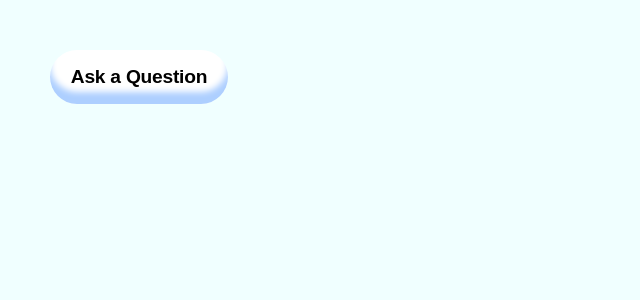
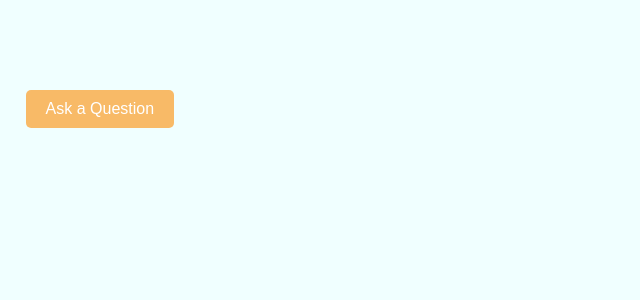
Before and after one commit to DevintthHaran/SDGP, a React (Create React App) app in the folder Frontend/sdgp-project/: page /chat in a window 1280 px wide. Shown: the top 300 px of the page, without its empty margins (0-640 px from the left). Built offline with nearby package versions, Linux system fonts and the light colour scheme; a web font is replaced by a local one.

Commit message:
Updating the styles part-1

```diff
--- a/Frontend/sdgp-project/src/style/Admin.css
+++ b/Frontend/sdgp-project/src/style/Admin.css
@@ -1,14 +1,14 @@
 /* Admin Dashboard Container */
 .Admin {
-    background-color: #E3E9FF;
-    font-family: Arial, sans-serif;
+    background-color: #FFFFFF;
+    font-family: 'manrope';
     height: 100vh;
+    margin-top: 5%;
 }
 
 .admin-dashboard {
     padding: 20px;
-    background-color: #c4d1fe;
-    min-width: 1500px; /* Limits width */
+    background-color: #FFFFFF; /* Limits width */
     margin: 50px 20px 0 20px; /* Centers the content */
   }
 
--- a/Frontend/sdgp-project/src/style/Career.css
+++ b/Frontend/sdgp-project/src/style/Career.css
@@ -2,9 +2,10 @@
   margin: 20px auto;
   padding: 20px;
   max-width: 600px;
-  background-color: #f9f9f9;
+  background-color: #ffffff;
   border-radius: 10px;
   box-shadow: 0 0 10px rgba(0, 0, 0, 0.1);
+  margin-top: 5%;
 }
 
 .careerassessment .progress-bar {
@@ -12,8 +13,6 @@
   background-color: #e0e0e0;
   border-radius: 10px;
   margin: 20px 0;
-
-
 }
 
 
@@ -39,6 +38,7 @@
   background-color: #f9f9f9;
   border-radius: 10px;
   box-shadow: 0 0 10px rgba(0, 0, 0, 0.1);
+  margin-top: 7%;
 }
 
 .careerassessment ul {
@@ -52,44 +52,46 @@
   padding: 10px;
   border-radius: 5px;
 }
-
 .careerassessment .intro {
+  display: flex;
+  align-items: center;
+  justify-content: center;
+  gap: 20px; /* Adds spacing between the image and the text */
   margin: 20px auto;
   padding: 20px;
-  max-width: 800px;
-  text-align: center;
-  background-color: #f9f9f9;
+  max-width: 900px;
+  text-align: left; /* Align text to the left */
+  background-color: #ffffff;
   border-radius: 10px;
-  box-shadow: 0 0 10px rgba(25, 219, 233, 0.1);
+  margin-top: 7%;
 }
 
 .careerassessment .intro-image {
-  width: 100%;
-  max-width: 600px;
+  width: 50%; /* Adjust width */
+  max-width: 400px;
   height: auto;
-  margin: 20px 0;
   border-radius: 10px;
-  margin-left: 20px;
-  padding-left: 120px;
+}
+
+.careerassessment .intro-content {
+  flex: 1; /* Allows the content section to take remaining space */
 }
 
 .careerassessment .intro h2 {
   font-size: 2rem;
   margin-bottom: 20px;
-  font-weight: bold;
-  text-shadow: 2px 2px 4px rgba(86, 75, 246, 0.5);
+  font-family: 'Manrope', sans-serif;
 }
 
 .careerassessment .intro p {
-  font-size: 1.2rem;
-  line-height: 1.5;
+  font-size: 17px;
   margin-bottom: 20px;
-  text-shadow: 1px 1px 3px rgba(85, 58, 235, 0.5);
+  font-family: 'Manrope', sans-serif;
 }
 
 .careerassessment button {
-  background-color: #305cdf;
-  color: black;
+  background-color: #fd9b23b0;
+  color: white;
   padding: 10px 20px;
   border: none;
   border-radius: 5px;
@@ -98,8 +100,7 @@
 }
 
 .careerassessment button:hover {
-  background-color: #083c9c;
-  transform: scale(1.25);
+  background-color: #818C78;
 
 }
 
@@ -116,7 +117,7 @@
   max-width: 400px;
   padding: 15px;
   font-size: 16px;
-  background-color: #36b9dd;
+  background-color: #fd9b23b0;
   border: none;
   border-radius: 5px;
   cursor: pointer;
@@ -124,6 +125,6 @@
 }
 
 .careerassessment .options button:hover {
-  background-color: #1329d1;
+  background-color: #5C7285;
   transform: scale(1.05);
 }
--- a/Frontend/sdgp-project/src/style/Cart.css
+++ b/Frontend/sdgp-project/src/style/Cart.css
@@ -10,6 +10,7 @@
     box-shadow: -2px 0 4px hsl(0 4% 15% / 10%);
     transition: 0.3s;
     z-index: 1000;
+    margin-top: 5%;
 }
 .cart.active {
     right: 0;
@@ -68,20 +69,21 @@
 }
 .buy-now {
     text-align: center;
-    font-size: 24px;
-    width: 100%;
+    font-size: 18px;
+    width: 50%;
     padding: 15px 0;
     border: 0;
     outline: none;
     cursor: pointer;
     margin-top: 5px;
-    border-bottom-right-radius: 20px;
-    border-bottom-left-radius: 20px;
-    font-weight: 555;
     cursor: pointer;
+    background-color: #fd9b23b0;
+    border-radius: 15px;
+    margin-left: 50%;
+    margin-top: 25px;
 }
 .buy-now:hover {
-    background: blue;
+    background: #5C7285;
 }
 #exit-cart {
     position: absolute;
--- a/Frontend/sdgp-project/src/style/Chat.css
+++ b/Frontend/sdgp-project/src/style/Chat.css
@@ -1,40 +1,25 @@
 /*Chat Button */
 .chat-component {
-    position: fixed;
-    top: 50px;
+
     left: 50px;
     z-index: 1000;
+    margin-top: 7%;
   }
 
   .chat-button {
-    appearance: none;
-    background-color: #ffffff;
-    border-radius: 40em;
-    border-style: none;
-    box-shadow: #adcfff 0 -12px 6px inset;
-    box-sizing: border-box;
-    color: #000000;
-    cursor: pointer;
-    display: inline-block;
-    /* font-family: -apple-system, sans-serif; */
-    font-size: 1.2rem;
-    font-weight: 700;
-    letter-spacing: -0.24px;
-    margin: 0;
-    outline: none;
-    padding: 1rem 1.3rem;
-    quotes: auto;
-    text-align: center;
-    text-decoration: none;
-    transition: all 0.15s;
-    user-select: none;
-    -webkit-user-select: none;
-    touch-action: manipulation;
+    background-color: #fd9b23b0;
+  color: white;
+  padding: 10px 20px;
+  border: none;
+  border-radius: 5px;
+  font-size: 16px;
+  cursor: pointer;
+  margin-left: 2%;
+
   }
 
   .chat-button:hover {
-    background-color: #ff7575;
-    box-shadow: rgba(255, 255, 255, 0.8) 0 -6px 8px inset;
+    background-color: #818C78;
     transform: scale(1.125);
   }
 
@@ -62,7 +47,7 @@
     width: 700px;
     padding: 35px;
     margin: -83px auto 0 auto;
-    background-color: #ff7575;
+    background-color: #E2E0C8;
     border-radius: 20px;
     box-shadow: 0 10px 40px #ff7c7c, 0 0 0 20px #ffffffeb;
     transform: scale(0.6);
@@ -147,10 +132,11 @@
     padding: 10px;
     color: #333;
     background-color: transparent;
+    font-family: 'Manrope', sans-serif;
   }
 
   .input-container button {
-    background-color: #ff7575;
+    background-color: #818C78;
     color: #fff;
     border: none;
     outline: none;
@@ -160,10 +146,11 @@
     margin-left: 10px;
     cursor: pointer;
     transition: background-color 0.3s ease;
+    font-family: 'Manrope', sans-serif;
   }
 
   .input-container button:hover {
-    background-color: #ff5c5c;
+    background-color: #5C7285;
   }
 
   .input-container button:disabled {
@@ -192,12 +179,9 @@
   }
 
   .container-inner {
-    background: #a4363e;
+    background: #E2E0C8;
     padding: 40px;
     border-radius: 30px;
-    box-shadow: 5px 6px 0px -2px #620d15, -6px 5px 0px -2px #620d15,
-      0px -2px 0px 2px #ee9191, 0px 10px 0px 0px #610c14,
-      0px -10px 0px 1px #e66565, 0px 0px 180px 90px #0d2f66;
     width: 100%;
     max-height: 100%;
     display: flex;
@@ -206,13 +190,10 @@
 
   .content {
     /* font-family: "Skranji", cursive; */
-    background: radial-gradient(#fffbf3, #ffe19e);
+    background-color: #ffffff ;
     padding: 24px;
     box-sizing: border-box;
     border-radius: 20px 18px 20px 18px;
-    box-shadow: 0px 0px 0px 6px #5e1e21, 0px 0px 8px 6px #84222b,
-      inset 0px 0px 15px 0px #614506, 6px 6px 1px 1px #e66565,
-      -6px 6px 1px 1px #e66565;
     text-align: center;
     flex-grow: 1;
     overflow-y: auto !important;
@@ -269,8 +250,9 @@
     font-size: 24px;
     padding: 20px;
     box-sizing: border-box;
-    color: #461417;
+    color: #000000;
     text-align: center;
+    font-family: 'Manrope', sans-serif;
   }
 
   .user-message,
```
